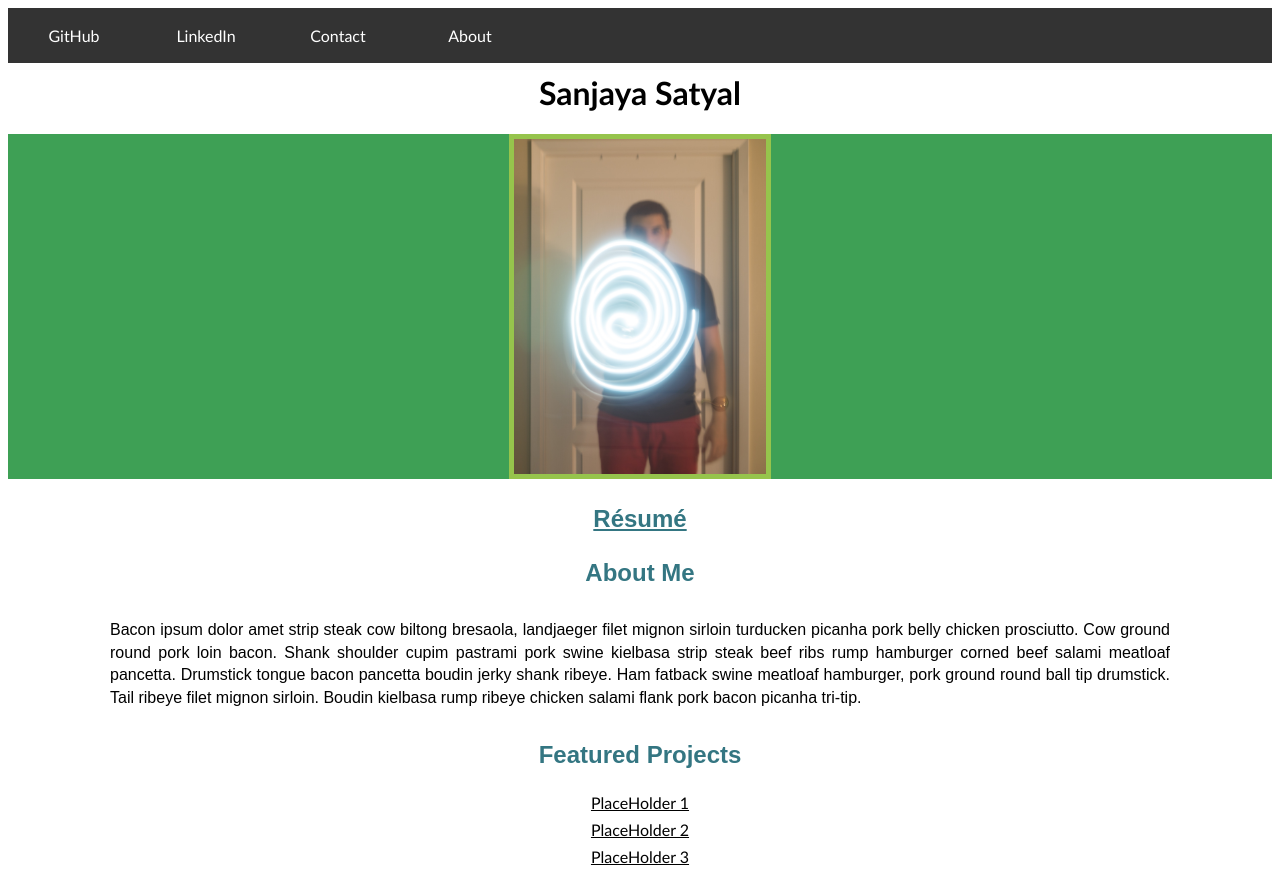
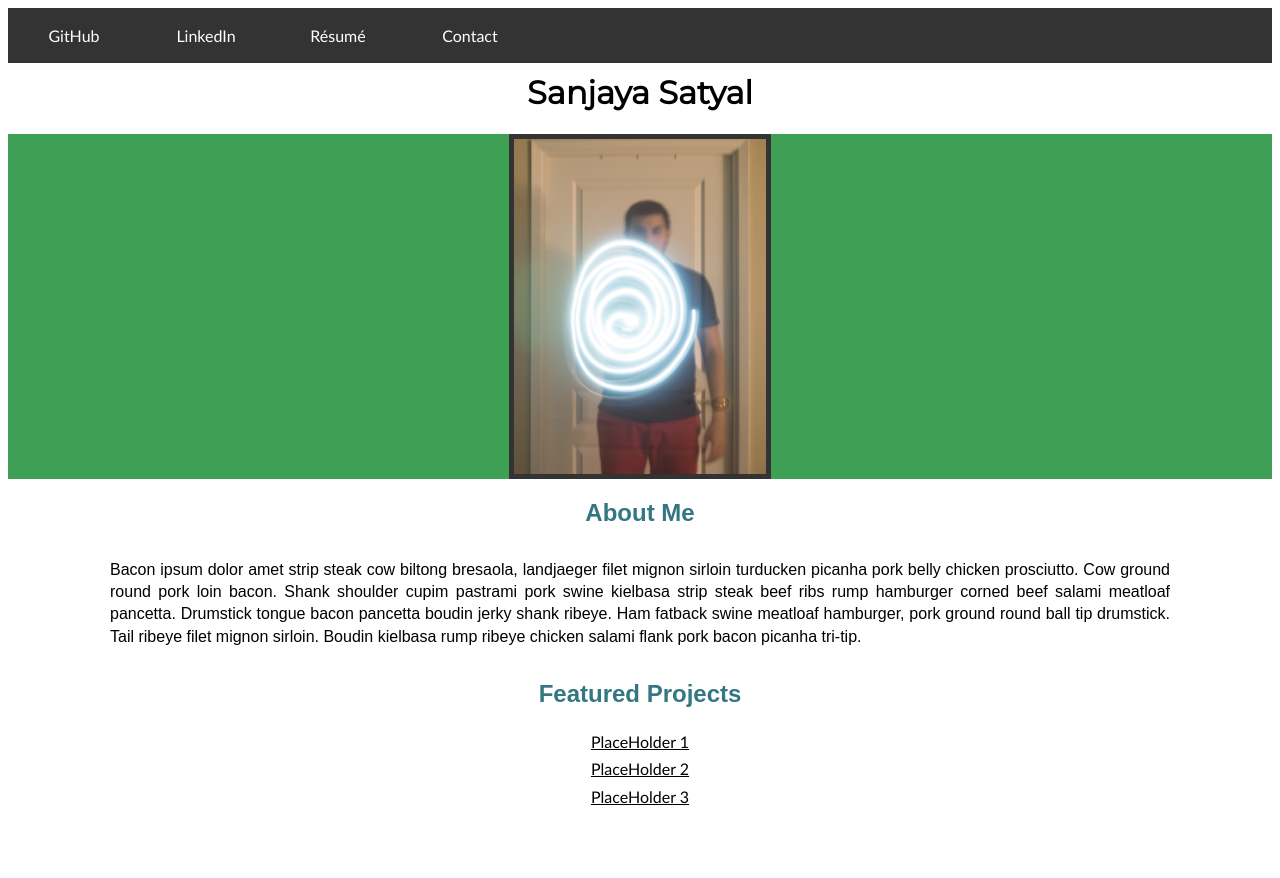
Before and after one commit to ssatyal/ssatyal.github.io, a plain HTML site: page index.html in a window 1280 px wide. After the commit the page ends 818 px from the top, so only its background shows below. Drawn offline with Linux system fonts and the light colour scheme.

Commit message:
Changed fonts, moved resume to nav

```diff
--- a/index.html
+++ b/index.html
@@ -2,20 +2,21 @@
 <html>
 <head>
   <link rel="stylesheet" type="text/css" href="sanjaya_css.css">
+  <link href='https://fonts.googleapis.com/css?family=Montserrat' rel='stylesheet' type='text/css'>
   <title>Sanjaya's Portfolio</title>
 </head>
 <body>
   <ul>
     <li><a class="active" href="https://github.com/ssatyal">GitHub</a></li>
     <li><a href="https://www.linkedin.com/in/sanjaya-satyal-a4880231">LinkedIn</a></li>
+    <li><a href="resume.html">R&#233sum&#233</a></li>
     <li><a href="#contact">Contact</a></li>
-    <li><a href="#about">About</a></li>
+    <!--<li><a href="#about">About</a></li>-->
   </ul>
   <h1>Sanjaya Satyal</h1>
     <div class="imgbg">
     <img class="me" src="photo.jpg" alt="picture of me">
     </div>
-  <h2><a href="resume.html">R&#233sum&#233</a></h2>
     <h2>About Me</h2>
     <p>Bacon ipsum dolor amet strip steak cow biltong bresaola,
      landjaeger filet mignon sirloin turducken picanha pork belly
--- a/sanjaya_css.css
+++ b/sanjaya_css.css
@@ -2,6 +2,7 @@ h1 {
   text-align: center;
   color: black;
   margin-top: 10px;
+  font-family: "Montserrat"
 }
 
 body {
@@ -14,7 +15,8 @@ body {
   width: 20%;
   margin: auto;
   display: block;
-  border: 5px solid #96C44C;
+  border: 5px solid #333;
+  /*float: left;*/
 }
 
 .imgbg {
@@ -85,3 +87,7 @@ li a {
 li a:hover {
     background-color: #111;
 }
+
+@media (max-width: 480px){
+
+}
```
